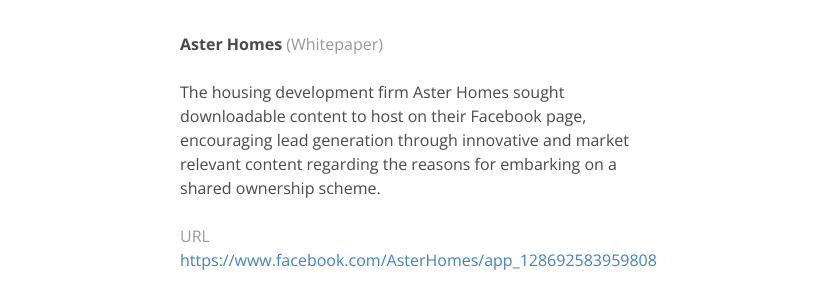
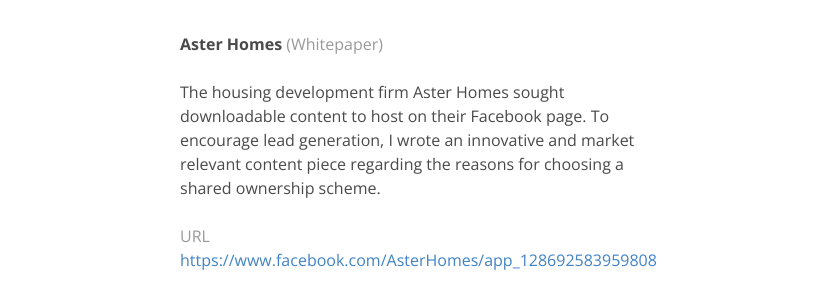
Before and after one commit to ChrisGillett/chrisgillett, a Jekyll site: the page built from _posts/2013-02-04-aster-homes.md, in a window 1280 px wide. Shown: the part 575-875 px from the top of the page, without its empty margins (220-1060 px from the left). Built offline with Jekyll 4.4.1, drawn with Linux system fonts in a browser that asks for light colours.

Commit message:
Updated 2013-02-04-aster-homes.md

```diff
--- a/_posts/2013-02-04-aster-homes.md
+++ b/_posts/2013-02-04-aster-homes.md
@@ -1,14 +1,12 @@
 ---
+published: true
 layout: post
 title: Aster Homes
+image: "/img/aster-content.png"
+"external-url": "https://www.facebook.com/AsterHomes/app_128692583959808"
+category: "digital-content-pieces"
+type: Whitepaper
 
-image: /img/aster-content.png
-
-external-url: https://www.facebook.com/AsterHomes/app_128692583959808
-
-category: digital-content-pieces
-
-type: Whitepaper
 ---
 
-The housing development firm Aster Homes sought downloadable content to host on their Facebook page, encouraging lead generation through innovative and market relevant content regarding the reasons for embarking on a shared ownership scheme.
+The housing development firm Aster Homes sought downloadable content to host on their Facebook page. To encourage lead generation, I wrote an innovative and market relevant content piece regarding the reasons for choosing a shared ownership scheme.
```
